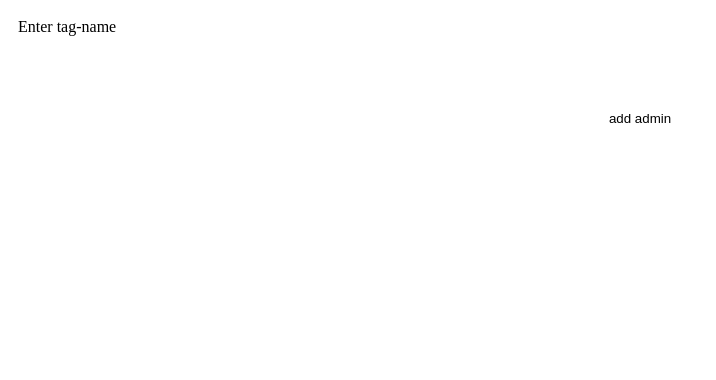
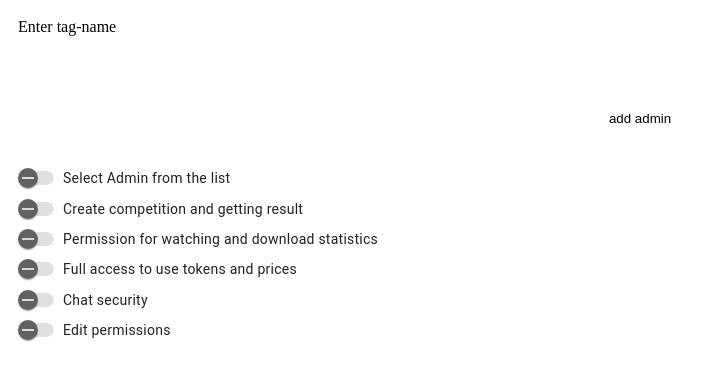
Before and after one commit to NikitaTopchii/webapp-bot, an Angular app in the folder webapp/admin-bot-webapp/: page /add-new-admin in a window 1280 px wide. Shown: the top 380 px of the page, without its empty margins (0-716 px from the left). Built offline with nearby package versions, Linux system fonts and the light colour scheme.

Commit message:
feat(add-new-admin): add permission toggle buttons

```diff
--- a/webapp/admin-bot-webapp/package.json
+++ b/webapp/admin-bot-webapp/package.json
@@ -15,6 +15,7 @@
     "@angular/compiler": "^17.0.0",
     "@angular/core": "^17.0.0",
     "@angular/forms": "^17.0.0",
+    "@angular/material": "^17.0.4",
     "@angular/platform-browser": "^17.0.0",
     "@angular/platform-browser-dynamic": "^17.0.0",
     "@angular/router": "^17.0.0",
--- a/webapp/admin-bot-webapp/src/app/components/add-admin-page/add-admin-page.component.html
+++ b/webapp/admin-bot-webapp/src/app/components/add-admin-page/add-admin-page.component.html
@@ -1,9 +1,17 @@
 <div class="add-admin">
   <form [formGroup]="form" (ngSubmit)="signUp(form)" class="form">
     <label>Enter tag-name</label>
-    <input class="add-admin__input-name" formControlName="tagname" autocomplete="off" />
+    <input class="add-admin__input-name" formControlName="email" autocomplete="off" />
     <button [disabled]="form.invalid" class="add-admin__action-button">
       add admin
     </button>
   </form>
+  <form [formGroup]="permissionsForm" (ngSubmit)="alertFormValues(permissionsForm)" class="form">
+    <mat-slide-toggle formControlName="selectAdminFromList" class="slide-toggle">Select Admin from the list</mat-slide-toggle>
+    <mat-slide-toggle formControlName="actionWithCompetition" class="slide-toggle">Create competition and getting result</mat-slide-toggle>
+    <mat-slide-toggle formControlName="actionWithStatistic" class="slide-toggle">Permission for watching and download statistics</mat-slide-toggle>
+    <mat-slide-toggle formControlName="permissionToTokenAndPrices" class="slide-toggle">Full access to use tokens and prices</mat-slide-toggle>
+    <mat-slide-toggle formControlName="actionWithChatSecurity" class="slide-toggle">Chat security</mat-slide-toggle>
+    <mat-slide-toggle formControlName="editPermission" class="slide-toggle">Edit permissions</mat-slide-toggle>
+  </form>
 </div>
--- a/webapp/admin-bot-webapp/src/app/components/add-admin-page/add-admin-page.component.scss
+++ b/webapp/admin-bot-webapp/src/app/components/add-admin-page/add-admin-page.component.scss
@@ -29,4 +29,16 @@
     padding: 10px;
     flex-direction: column;
   }
+
+  .slide-toggle{
+    margin-top: 10px;
+  }
 }
+
+:host::ng-deep {
+  .mat-mdc-slide-toggle .mdc-label {
+    color: $text_color;
+    margin-left: 5px;
+  }
+}
+//
--- a/webapp/admin-bot-webapp/src/app/components/add-admin-page/add-admin-page.component.ts
+++ b/webapp/admin-bot-webapp/src/app/components/add-admin-page/add-admin-page.component.ts
@@ -1,11 +1,17 @@
 import { Component } from '@angular/core';
-import {FormBuilder, FormGroup, ReactiveFormsModule, Validators} from "@angular/forms";
+import {FormBuilder, FormGroup, FormsModule, ReactiveFormsModule, Validators} from "@angular/forms";
+import {_MatSlideToggleRequiredValidatorModule, MatSlideToggleModule} from "@angular/material/slide-toggle";
+import {MatButtonModule} from "@angular/material/button";
 
 @Component({
   selector: 'app-add-admin-page',
   standalone: true,
   imports: [
-    ReactiveFormsModule
+    MatSlideToggleModule,
+    FormsModule,
+    _MatSlideToggleRequiredValidatorModule,
+    MatButtonModule,
+    ReactiveFormsModule,
   ],
   templateUrl: './add-admin-page.component.html',
   styleUrl: './add-admin-page.component.scss'
@@ -13,10 +19,19 @@ import {FormBuilder, FormGroup, ReactiveFormsModule, Validators} from "@angular/
 export class AddAdminPageComponent {
 
   public form: FormGroup;
+  public permissionsForm: FormGroup;
+
+  public selectAdminFromList = false;
+  public actionWithCompetition = false;
+  public actionWithStatistic =  false;
+  public permissionToTokenAndPrices = false;
+  public actionWithChatSecurity = false;
+  public editPermission = false;
 
 
   constructor(private readonly fb: FormBuilder) {
     this.form = this.getSignInForm();
+    this.permissionsForm = this.getPermissionsForm();
   }
 
   public signUp(form: FormGroup): void {
@@ -24,7 +39,22 @@ export class AddAdminPageComponent {
   }
   private getSignInForm(): FormGroup {
     return this.fb.group({
-      tagname: ["", [Validators.required]],
+      email: ["", [Validators.required]],
     });
   }
+
+  private getPermissionsForm(){
+    return this.fb.group({
+      selectAdminFromList: [this.selectAdminFromList],
+      actionWithCompetition: [this.actionWithCompetition],
+      actionWithStatistic: [this.actionWithStatistic],
+      permissionToTokenAndPrices: [this.permissionToTokenAndPrices],
+      actionWithChatSecurity: [this.actionWithChatSecurity],
+      editPermission: [this.editPermission]
+    })
+  }
+
+  alertFormValues(formGroup: FormGroup) {
+    alert(JSON.stringify(formGroup.value, null, 2));
+  }
 }
--- a/webapp/admin-bot-webapp/src/styles.scss
+++ b/webapp/admin-bot-webapp/src/styles.scss
@@ -1,3 +1,5 @@
+@import '@angular/material/prebuilt-themes/indigo-pink.css';
+
 body{
   background: var(--tg-theme-bg-color);
   color: var(--tg-theme-text-color);
```
Also changed, not shown: 2 other files (tests, documents, lock files or other folders).
